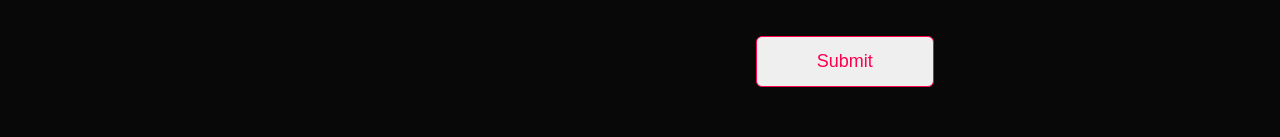
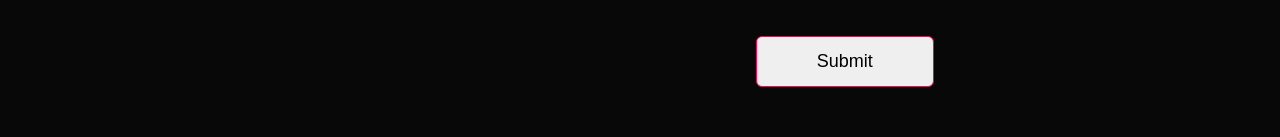
Before and after one commit to karthikbhamidipati77/portfolio, a plain HTML site: page index.html in a window 1280 px wide. Shown: the part 3051-3188 px from the top of the page. Drawn offline with Linux system fonts and the light colour scheme.

Commit message:
Update style.css

```diff
--- a/style.css
+++ b/style.css
@@ -302,7 +302,7 @@ form .btn2{
    font-size: 18px;
    margin-top: 20px;
    cursor: pointer;
-   color: #ff004f;
+   color: #000;
 }
 .copyright{
    width: 100%;
```
